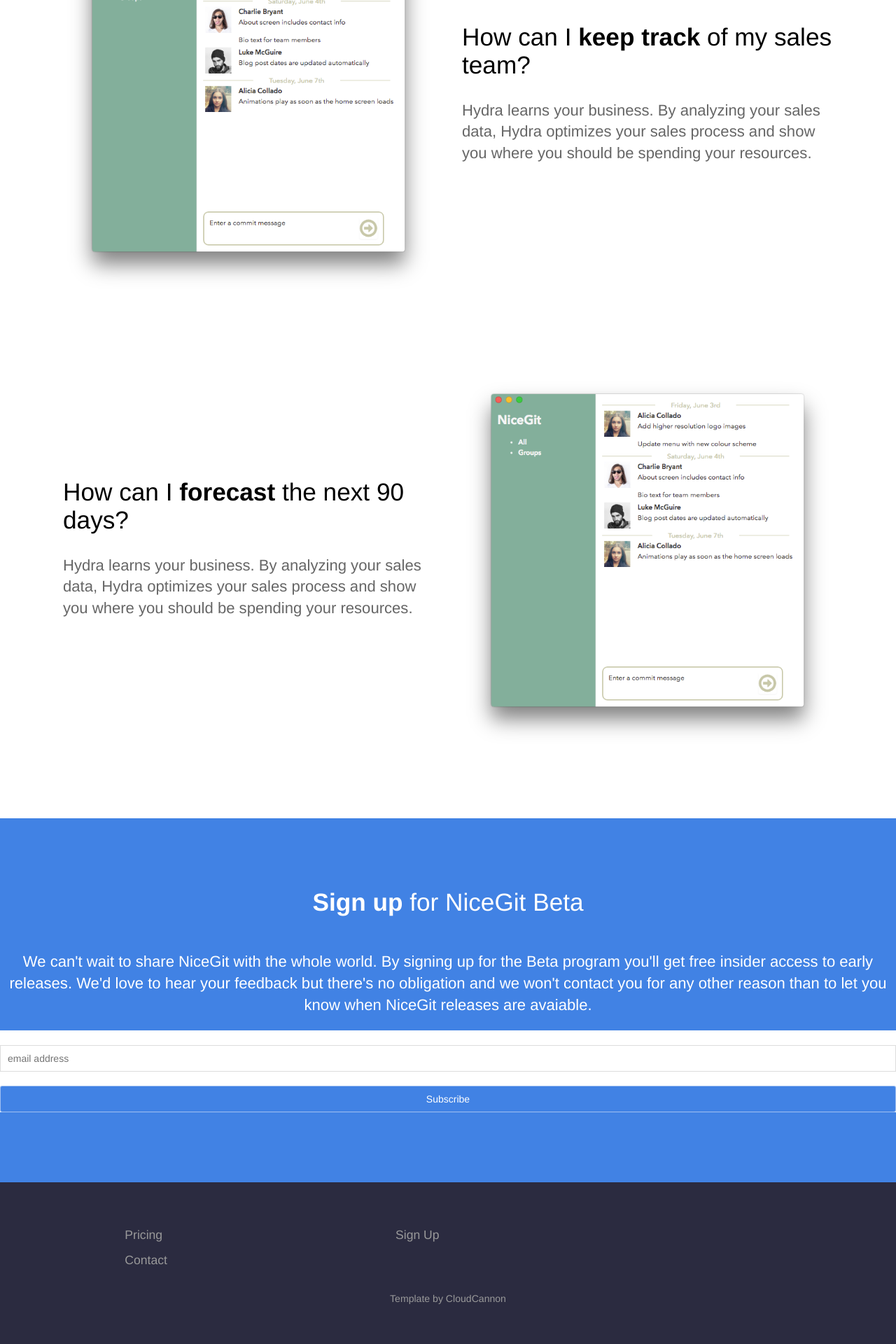
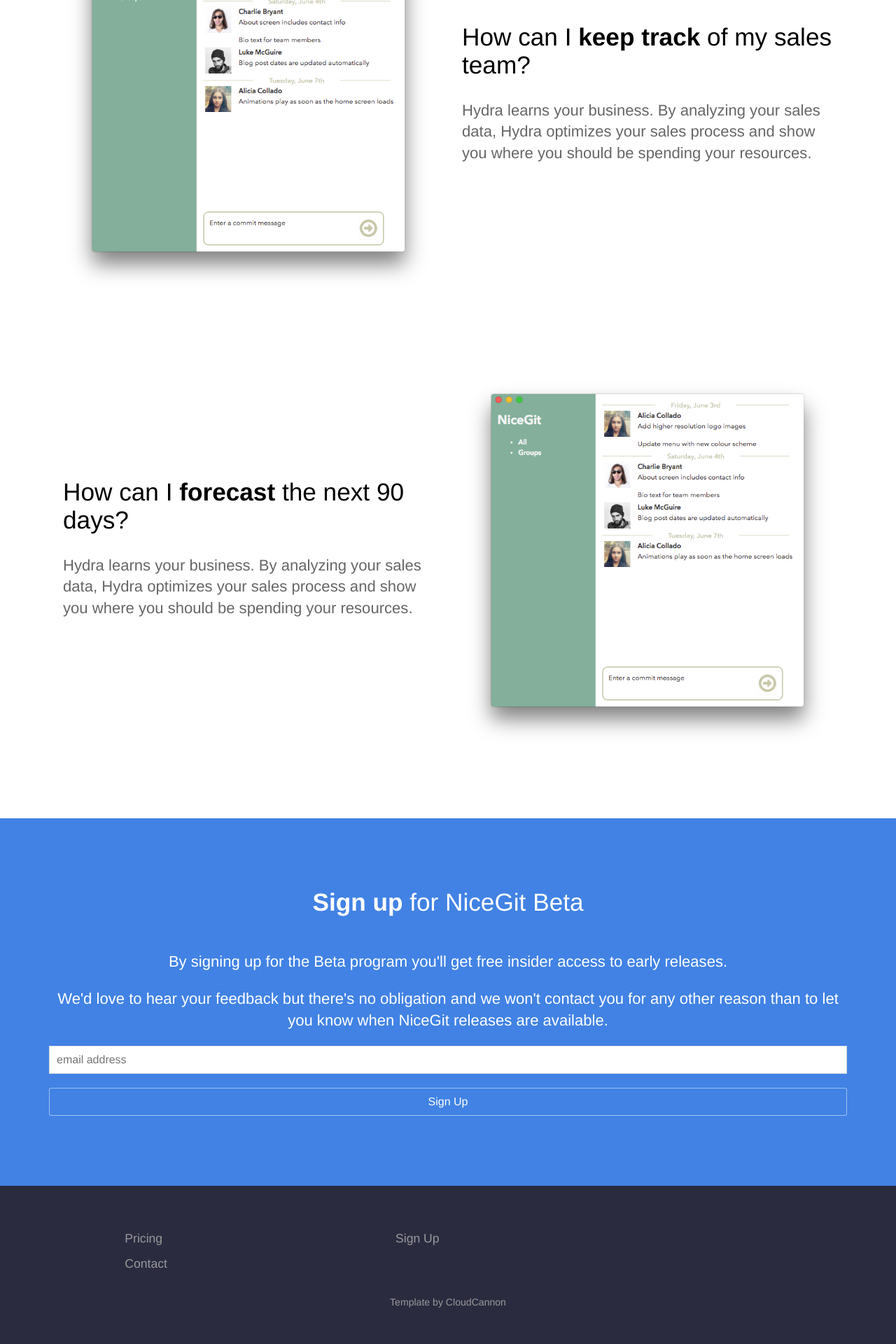
Before and after one commit to NiceGitTeam/Web, a Jekyll site: the page built from index.html, in a window 1280 px wide. Shown: the part 2096-4016 px from the top of the page at 70% size. Built offline with Jekyll 4.4.1, drawn with Linux system fonts in a browser that asks for light colours; comment, search, counter and statistics services are not loaded.

Commit message:
Style sign up

```diff
--- a/_includes/signup.html
+++ b/_includes/signup.html
@@ -1,18 +1,11 @@
 <!-- Begin Mailchimp Signup Form -->
-<link href="//cdn-images.mailchimp.com/embedcode/horizontal-slim-10_7.css" rel="stylesheet" type="text/css">
-<style type="text/css">
-	#mc_embed_signup{background:#fff; clear:left; font:14px Helvetica,Arial,sans-serif; width:100%;}
-	/* Add your own Mailchimp form style overrides in your site stylesheet or in this style block.
-	   We recommend moving this block and the preceding CSS link to the HEAD of your HTML file. */
-</style>
 <div id="mc_embed_signup">
 <form action="https://smartcasual.us16.list-manage.com/subscribe/post?u=d3f19beecbe8a9f7c7883d762&amp;id=9ba9fa95fe" method="post" id="mc-embedded-subscribe-form" name="mc-embedded-subscribe-form" class="validate" target="_blank" novalidate>
     <div id="mc_embed_signup_scroll">
-	<label for="mce-EMAIL">Let me know when NiceGit is ready</label>
 	<input type="email" value="" name="EMAIL" class="email" id="mce-EMAIL" placeholder="email address" required>
     <!-- real people should not fill this in and expect good things - do not remove this or risk form bot signups-->
     <div style="position: absolute; left: -5000px;" aria-hidden="true"><input type="text" name="b_d3f19beecbe8a9f7c7883d762_9ba9fa95fe" tabindex="-1" value=""></div>
-    <div class="clear"><input type="submit" value="Subscribe" name="subscribe" id="mc-embedded-subscribe" class="button"></div>
+    <div class="clear"><input type="submit" value="Sign Up" name="subscribe" id="mc-embedded-subscribe" class="button"></div>
     </div>
 </form>
 </div>
--- a/_layouts/default.html
+++ b/_layouts/default.html
@@ -10,6 +10,11 @@
 
 		<link rel="stylesheet" href="{{ site.baseurl }}/css/screen.css">
 		<link rel="icon" type="image/png" href="{{ site.baseurl }}/favicon.png">
+
+		<link href="//cdn-images.mailchimp.com/embedcode/horizontal-slim-10_7.css" rel="stylesheet" type="text/css">
+		<style type="text/css">
+			#mc_embed_signup{clear:left; font:14px; width:100%;}
+		</style>
 
 		{% if jekyll.environment == 'production' and site.google_analytics_key != '' %}
 			<script>
--- a/index.html
+++ b/index.html
@@ -63,9 +63,11 @@
 	</section> -->
 
 	<section class="bottom-cta" id="sign-up">
-		<h2 class="editable"><strong>Sign up</strong> for NiceGit Beta</h2>
-		<p>We can't wait to share NiceGit with the whole world. By signing up for the Beta program you'll get free insider access to early releases. We'd love to hear your feedback
-			but there's no obligation and we won't contact you for any other reason than to let you know when NiceGit releases are avaiable.</p>
-		{% include signup.html %}
+		<div class="container">
+			<h2 class="editable"><strong>Sign up</strong> for NiceGit Beta</h2>
+			<p>By signing up for the Beta program you'll get free insider access to early releases.</p>
+			<p>We'd love to hear your feedback but there's no obligation and we won't contact you for any other reason than to let you know when NiceGit releases are available.</p>
+			{% include signup.html %}
+		</div>
 	</section>
 </div>
```
